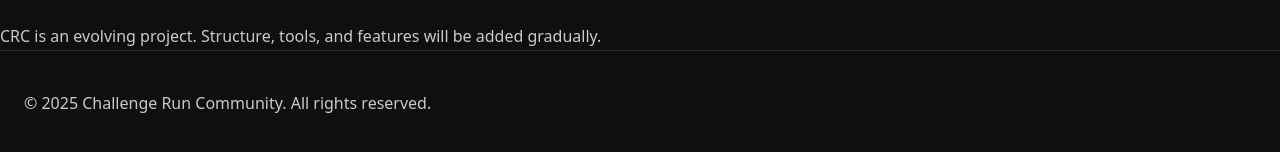
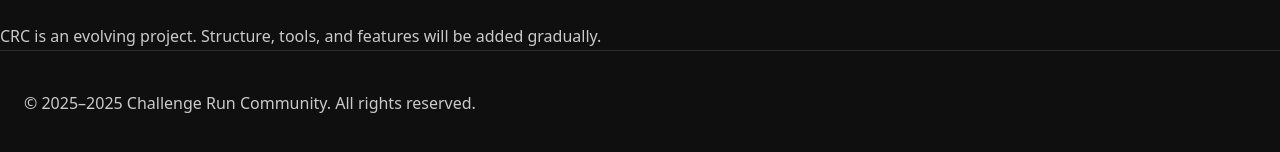
Before and after one commit to GaryAsher/challenge-run-site, a Jekyll site: the page built from index.html, in a window 1280 px wide. Shown: the part 390-542 px from the top of the page. Built offline with Jekyll 4.4.1, drawn with Linux system fonts in a browser that asks for light colours.

Commit message:
Update footer to include founding year

```diff
--- a/_includes/footer.html
+++ b/_includes/footer.html
@@ -1,3 +1,5 @@
 <footer class="site-footer">
-  <p class="muted">© {{ "now" | date: "%Y" }} Challenge Run Community. All rights reserved.</p>
+  <p class="muted">
+    © 2025–{{ "now" | date: "%Y" }} Challenge Run Community. All rights reserved.
+  </p>
 </footer>
```
